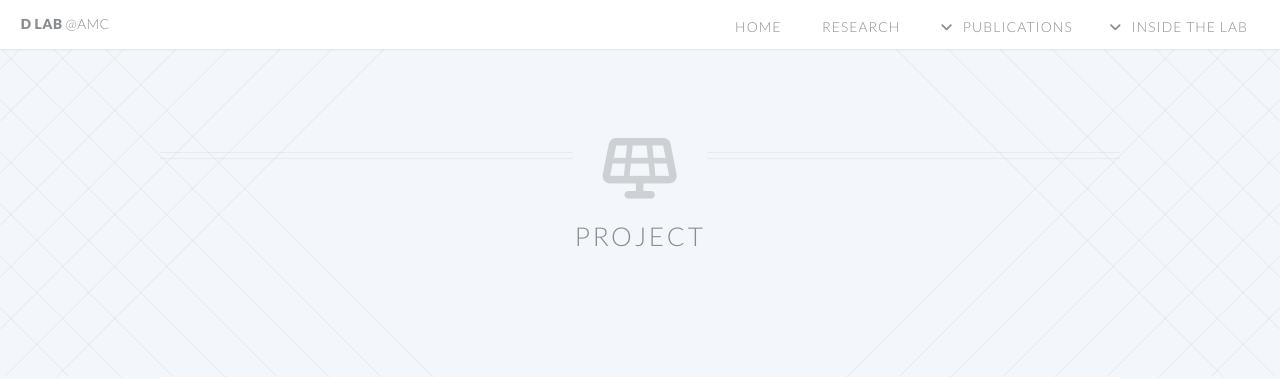
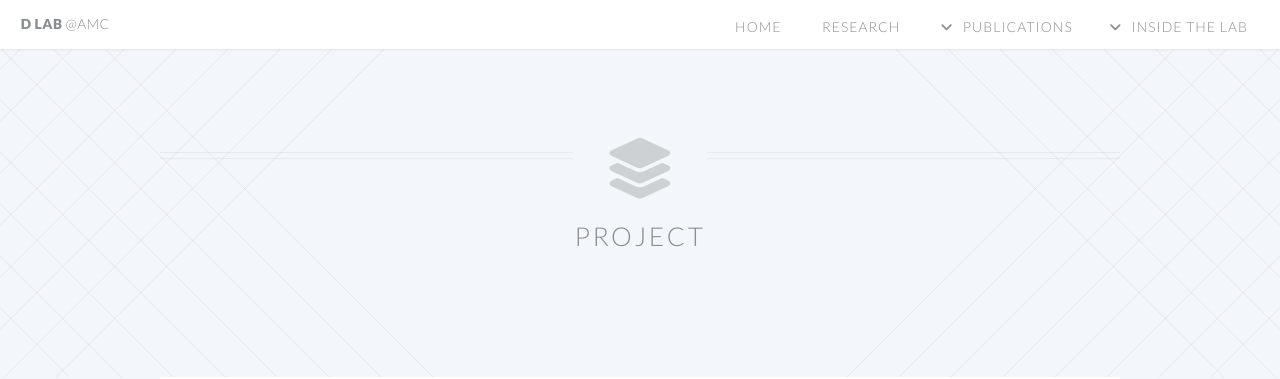
Before and after one commit to ydon1111/ydon1111.github.io, a Jekyll site: the page built from htmls/inside_the_lab/project.html, in a window 1280 px wide. Shown: the top 379 px of the page. Built offline with Jekyll 4.4.1, drawn with Linux system fonts in a browser that asks for light colours; nearby versions of some CDN libraries.

Commit message:
project 아이콘 수정

```diff
--- a/htmls/inside_the_lab/project.html
+++ b/htmls/inside_the_lab/project.html
@@ -5,7 +5,7 @@
 <!-- main -->
 <article id="main">
     <header class="special container">
-        <span class="icon fa-regular fa-solar-panel"></span>
+		<span class="icon fa-solid fa-layer-group"></span>
         <h2>project</h2>
     </header>
 </article>
```
